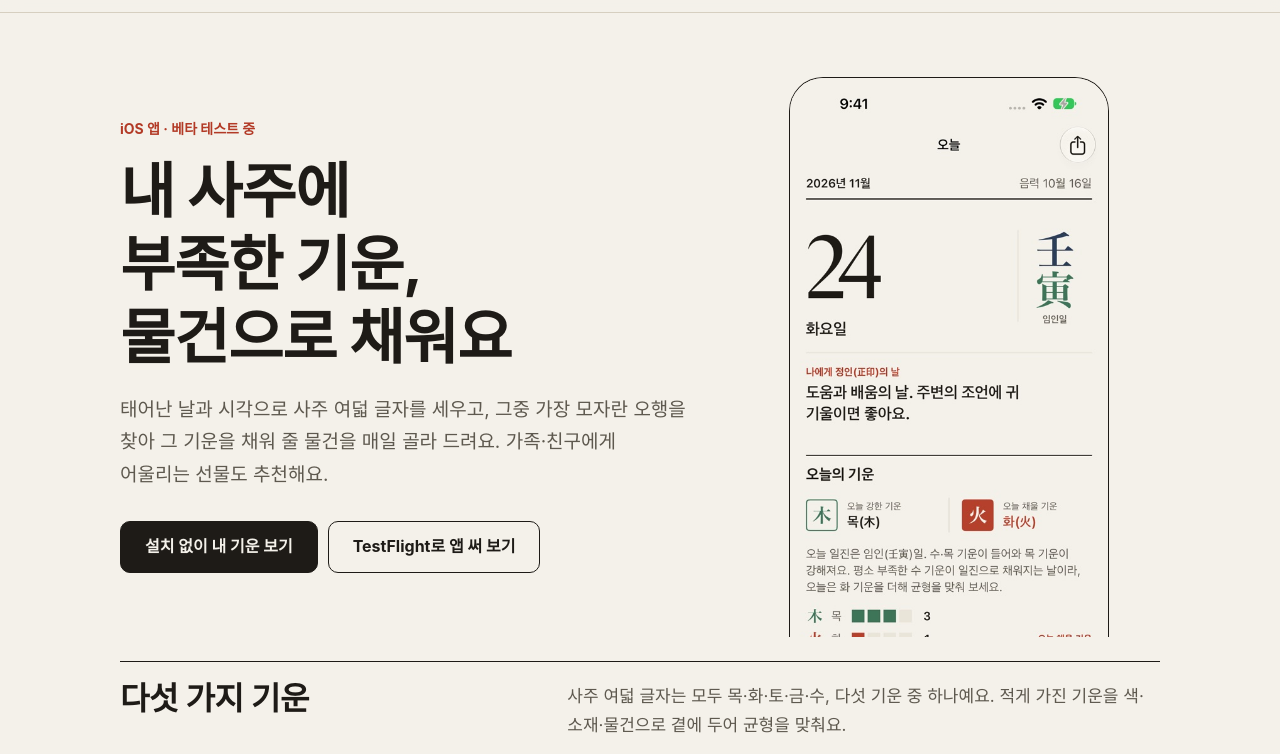
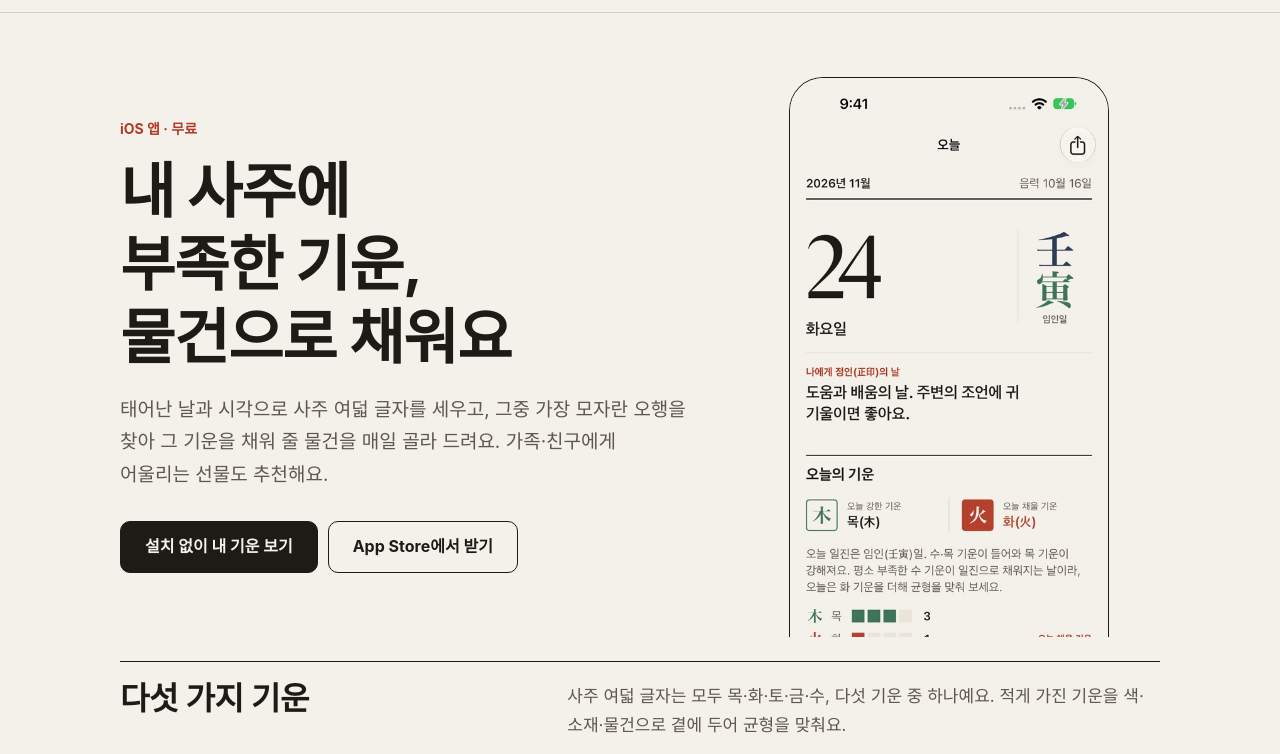
Before and after one commit to 79js5b4fd5-debug/sajushopping-web, a plain HTML site: page site/index.html in a window 1280 px wide. Shown: the part 46-800 px from the top of the page. Drawn offline with Linux system fonts and the light colour scheme; a web font is replaced by a local one.

Commit message:
홈페이지: TestFlight 버튼을 App Store 링크로 (1.0.1 출시)
Co-Authored-By: Claude Opus 5.5 <noreply@anthropic.com>

```diff
--- a/site/index.html
+++ b/site/index.html
@@ -32,12 +32,12 @@
     <section class="hero">
       <div class="wrap">
         <div class="hero-copy">
-          <p class="eyebrow">iOS 앱 · 베타 테스트 중</p>
+          <p class="eyebrow">iOS 앱 · 무료</p>
           <h1>내 사주에<br>부족한 기운,<br>물건으로 채워요</h1>
           <p class="lead">태어난 날과 시각으로 사주 여덟 글자를 세우고, 그중 가장 모자란 오행을 찾아 그 기운을 채워 줄 물건을 매일 골라 드려요. 가족·친구에게 어울리는 선물도 추천해요.</p>
           <div class="actions">
             <a class="btn btn-ink" href="invite/">설치 없이 내 기운 보기</a>
-            <a class="btn btn-line" href="https://testflight.apple.com/join/Yh3gtzsA">TestFlight로 앱 써 보기</a>
+            <a class="btn btn-line" href="https://apps.apple.com/kr/app/id6838945111">App Store에서 받기</a>
           </div>
         </div>
         <div class="hero-phone">
```
Also changed, not shown: 1 other file.
